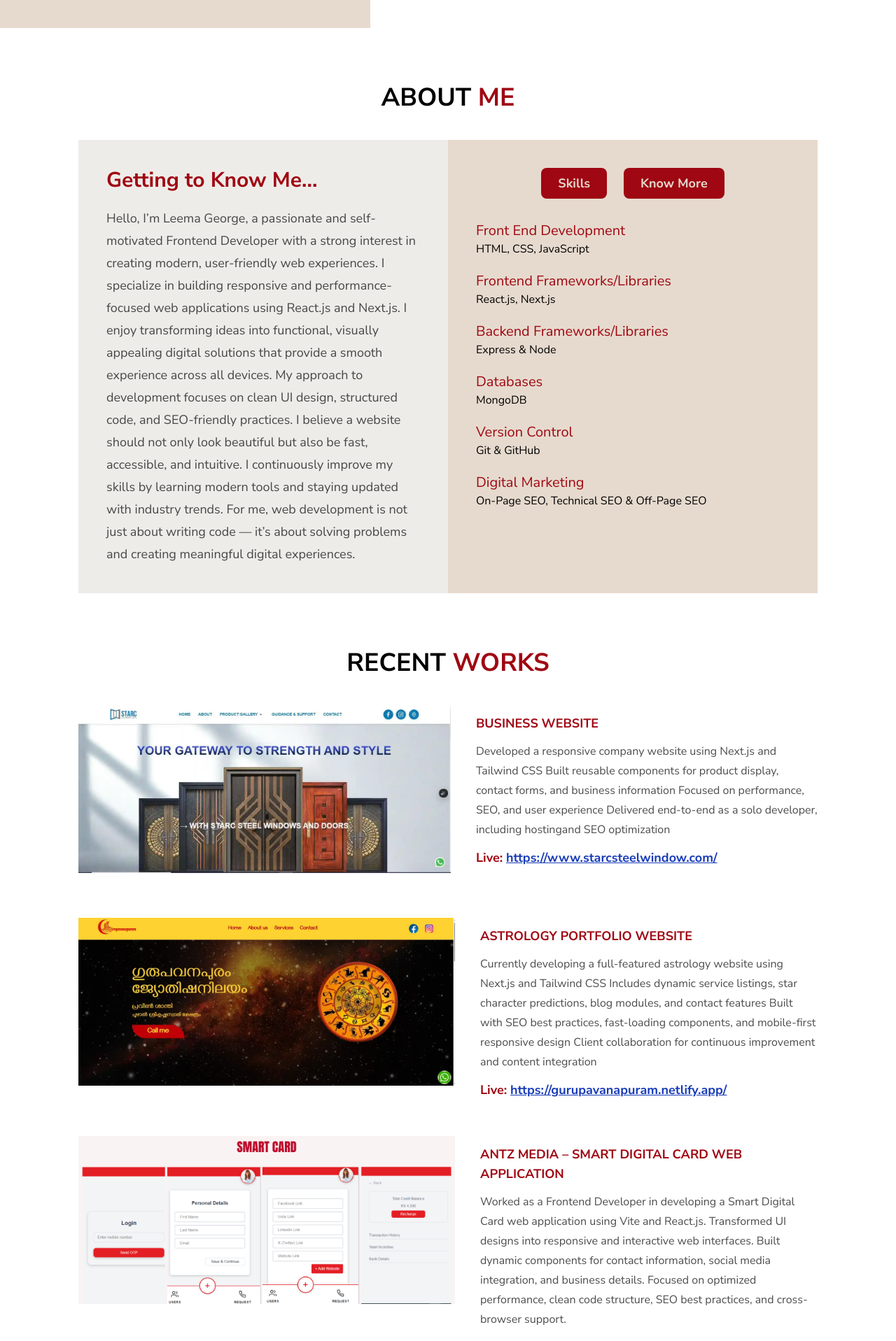
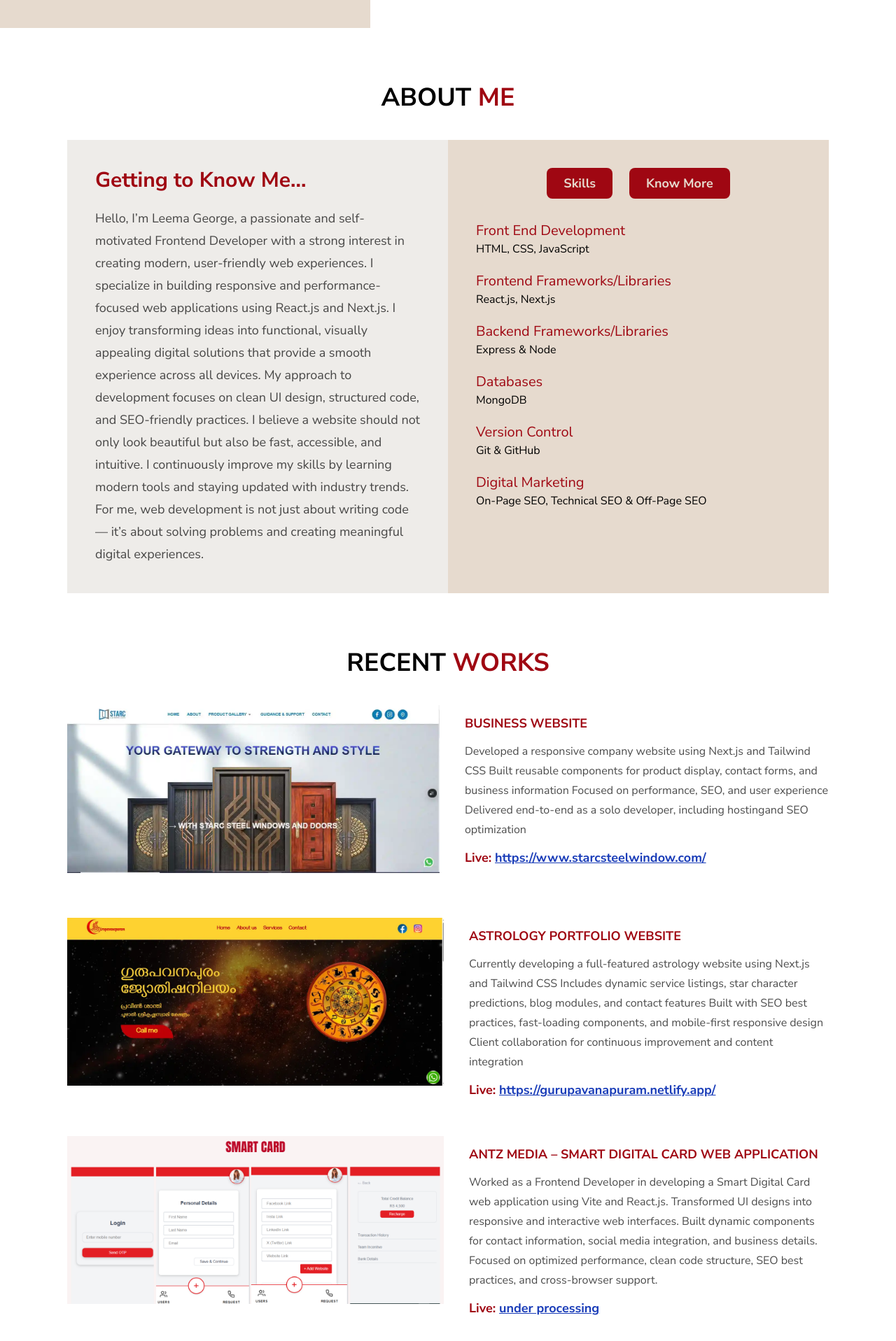
Before and after one commit to leemageorge/leemageorge.lee, a Next.js app: page / in a window 1280 px wide. Shown: the part 580-2497 px from the top of the page at 70% size. Built offline with nearby package versions, Linux system fonts and the light colour scheme.

Commit message:
padding updated

```diff
--- a/src/app/about/page.jsx
+++ b/src/app/about/page.jsx
@@ -4,12 +4,12 @@ import { motion } from "framer-motion";
 const About = () => {
     const[activeTab,setActiveTab] = useState("skills")
   return (
-    <div className="container max-w-6xl mx-auto mt-20 px-4">
+    <div className="container max-w-6xl mx-auto mt-20 px-8">
       <h1 className="uppercase text-4xl text-center font-bold">
         About <span className="text-red-800">Me</span>
       </h1>
 
-      <motion.div className="flex flex-col md:flex-row mt-10 px-8"
+      <motion.div className="flex flex-col md:flex-row mt-10 "
       initial={{opacity:0,scale:0.5}}
         whileInView={{opacity:1,scale:1}}
         viewport={{once:false}}
--- a/src/app/contact/page.jsx
+++ b/src/app/contact/page.jsx
@@ -12,7 +12,7 @@ const caveat = Caveat({
 });
 const Contact = () => {
   return (
-    <div className="px-20 py-16  bg-[#f4ece6] container max-w-6xl mx-auto rounded-lg mt-80">
+    <div className="px-12 py-16  bg-[#f4ece6] container max-w-6xl mx-auto rounded-lg mt-80">
     <div className=" flex flex-col md:flex-row gap-10 h-[80vh] relative">
         {/* left side */}
       <motion.div className="w-full md:w-1/2 relative flex items-center justify-center"
--- a/src/app/projects/page.jsx
+++ b/src/app/projects/page.jsx
@@ -32,11 +32,11 @@ const Projects = () => {
   ];
 
   return (
-    <div className="container max-w-6xl mx-auto mt-20 px-4">
+    <div className="container max-w-6xl mx-auto mt-20 px-8">
       <h2 className="uppercase text-4xl text-center font-bold">
         Recent <span className="text-red-800">works</span>
       </h2>
-      <div className="flex flex-col md:flex-row mt-10 px-8 ">
+      <div className="flex flex-col md:flex-row mt-10 ">
         <div className="flex flex-col flex-wrap space-y-10 "
         >
           {projects.map((project) => (
--- a/src/components/Navbar.jsx
+++ b/src/components/Navbar.jsx
@@ -9,7 +9,7 @@ const [menuOpen,setMenuOpen] = useState(false)
 
   return (
     <div className='w-full hover:shadow-[0_1px_3px_0_rgba(0,0,0,0.1)] cursor-pointer transition-shadow duration-100 '>
-        <div className='container max-w-6xl mx-auto flex items-center justify-between py-4 '>
+        <div className='container max-w-6xl mx-auto flex items-center justify-between px-4 md:px-0 py-4 '>
             {/* logo */}
             <h1 className='text-xl hover:text-red-800'>Leema<span className="text-red-800 hover:text-black">George</span></h1>
             {/* nav links */}
```
